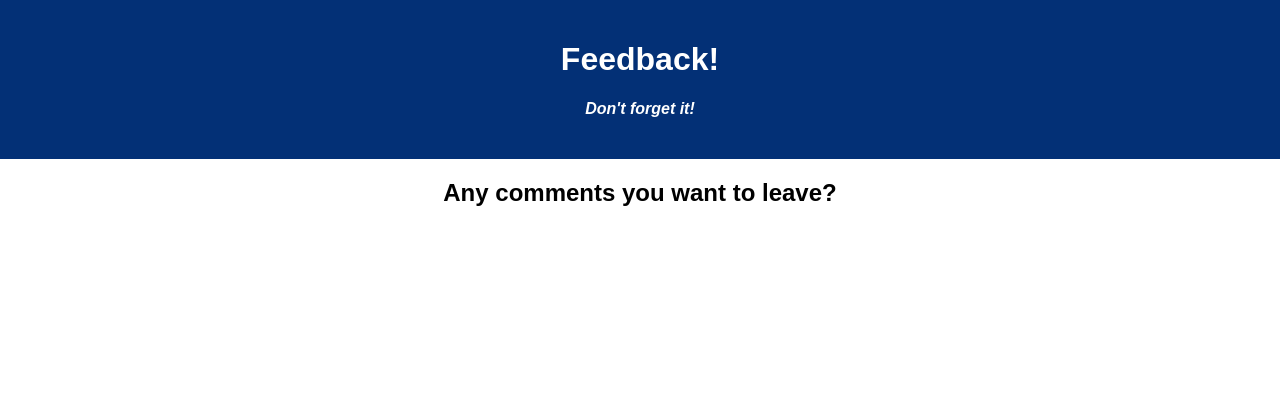
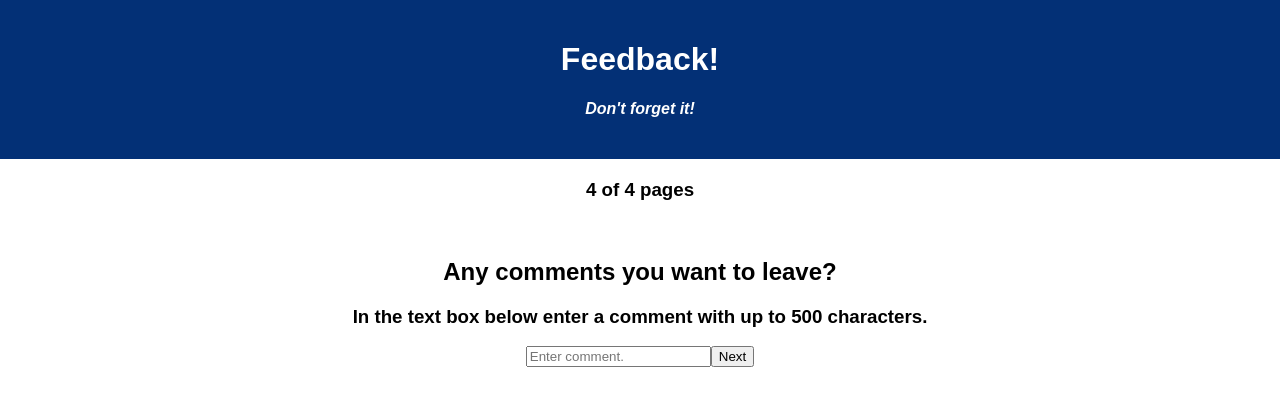
Before and after one commit to BarrSquared/weekend-redux-feedback-loop, a React (Create React App) app: page /#/Page4Comments in a window 1280 px wide. Shown: the top 406 px of the page. Built offline with nearby package versions, Linux system fonts and the light colour scheme.

Commit message:
populated comments page, updated index.js reviewToAdd reducer to take in comments

```diff
--- a/src/components/Page3Supported/Page3Supported.jsx
+++ b/src/components/Page3Supported/Page3Supported.jsx
@@ -33,7 +33,7 @@ function Page3Supported() {
             <br />
             <h2>How well are you being supported?</h2>
             <h3>On a scale from 1 to 5 rate how well you are being supported,</h3>
-            <h3>with 1 indicating a lack of support and 5 indicating a positive support.</h3>
+            <h3>with 1 indicating a lack of support and 5 indicating positive support.</h3>
             <form onSubmit={submitSupport} >
                 <input
                     onChange={(event) => setSupport(event.target.value)}
--- a/src/components/Page4Comments/Page4Comments.jsx
+++ b/src/components/Page4Comments/Page4Comments.jsx
@@ -1,12 +1,49 @@
-import { useDispatch } from "react-redux";
+import { useDispatch } from 'react-redux';
+import { useState } from 'react';
 
 function Page4Comments() {
 
-    // const dispatch = useDispatch();
+    const dispatch = useDispatch();
+
+    let [comment, setComment] = useState('');
+
+    const submitComment = (event) => {
+        event.preventDefault();
+        console.log('Updating comment rating.', comment);
+        if(comment.length >=0 && comment.length <= 500) {
+            dispatch({
+                type: 'SET_COMMENT',
+                payload: comment
+            });
+            clearComment();
+        } else {
+            alert("Your comment must be less than 500 characters.");
+            clearComment();
+            return;
+        }
+    }
+
+    const clearComment = () => {
+        setComment('');
+    }
 
     return(
         <section>
+            <h3>4 of 4 pages</h3>
+            <br />
             <h2>Any comments you want to leave?</h2>
+            <h3>In the text box below enter a comment with up to 500 characters.</h3>
+            <form onSubmit={submitComment} >
+                <input
+                    onChange={(event) => setComment(event.target.value)}
+                    value={comment}
+                    type="string"
+                    placeholder="Enter comment."
+                />
+                <button type="submit">
+                    Next
+                </button>
+            </form>
         </section>
     );
 }
--- a/src/index.js
+++ b/src/index.js
@@ -22,6 +22,9 @@ const reviewToAdd = (state = defaultReview, action) => {
     } else if(action.type === 'SET_SUPPORT_RATING') {
         console.log('In index.js, updating support.');
         return {...state, feeling: action.payload.support};
+    } else if(action.type === 'SET_COMMENT') {
+        console.log('In index.js, updating comment.');
+        return{...state, comment: action.payload.comment};
     }
     return state;
 }
```
